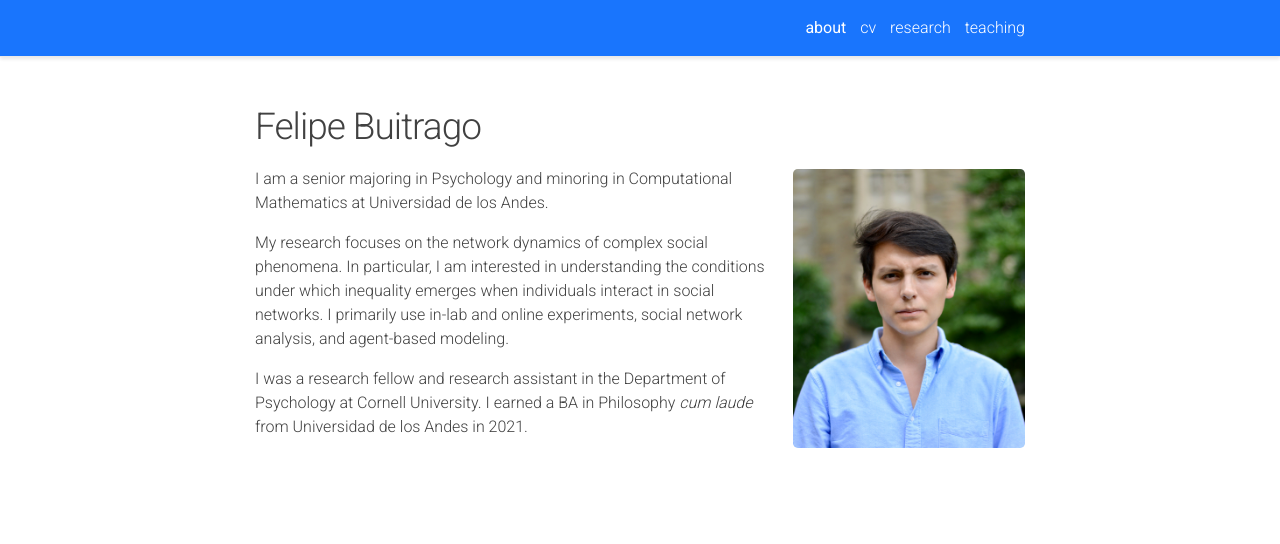
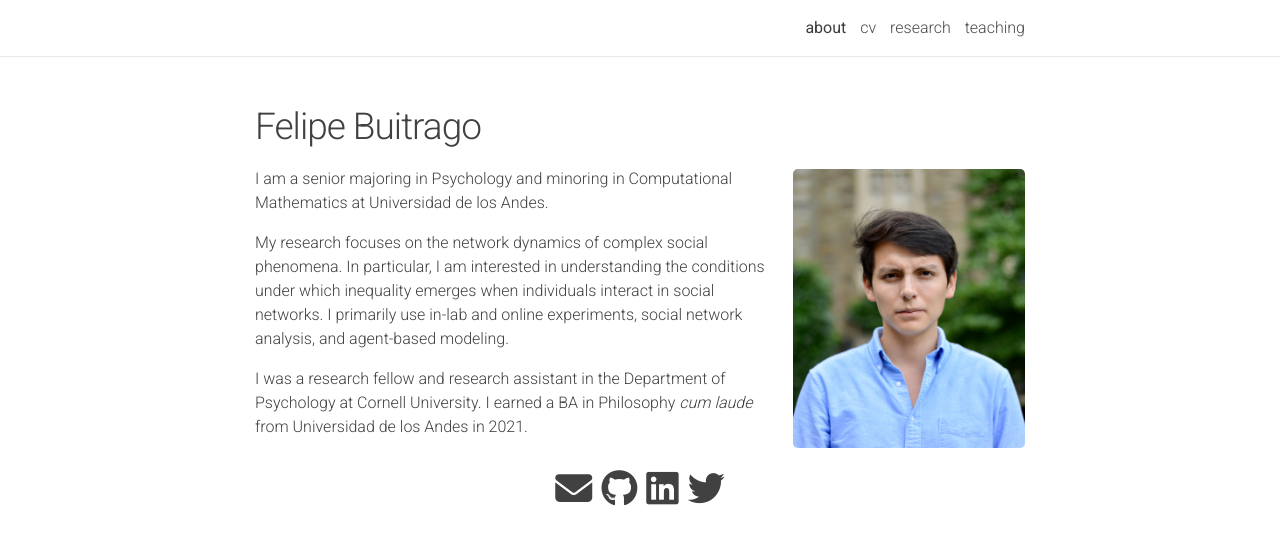
Before and after one commit to hfbuitrago1/hfbuitrago1.github.io, a plain HTML site: page index.html in a window 1280 px wide. Drawn offline with Linux system fonts and the light colour scheme.

Commit message:
going back

```diff
--- a/assets/css/style.css
+++ b/assets/css/style.css
@@ -45,8 +45,7 @@
 }
  .site-header{
      border-bottom:1px solid #e8e8e8;
-     background-color:#0d6efd;
-     box-shadow: 0 .125rem .25rem 0 rgba(0, 0, 0, .11);
+     background-color:#fff;
      opacity:.95;
      position:fixed;
      left:calc((100vw - 100%)/ 2);
@@ -73,7 +72,7 @@
 }
  .site-nav .page-link.current{
      font-weight:bolder;
-     color:#ffffff
+     color:#333
 }
  .site-nav .page-link:not(:first-child){
      margin-left:10px
@@ -129,7 +128,7 @@
      width:33.33%
 }
  a{
-     color:#ffffff;
+     color:#414141;
      font-weight:100;
      text-decoration:none
 }
```
